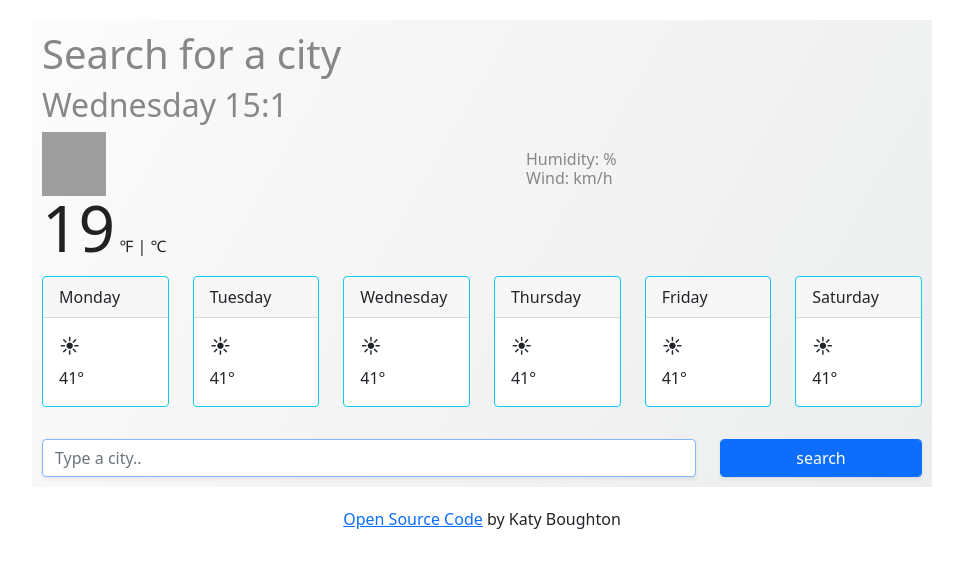
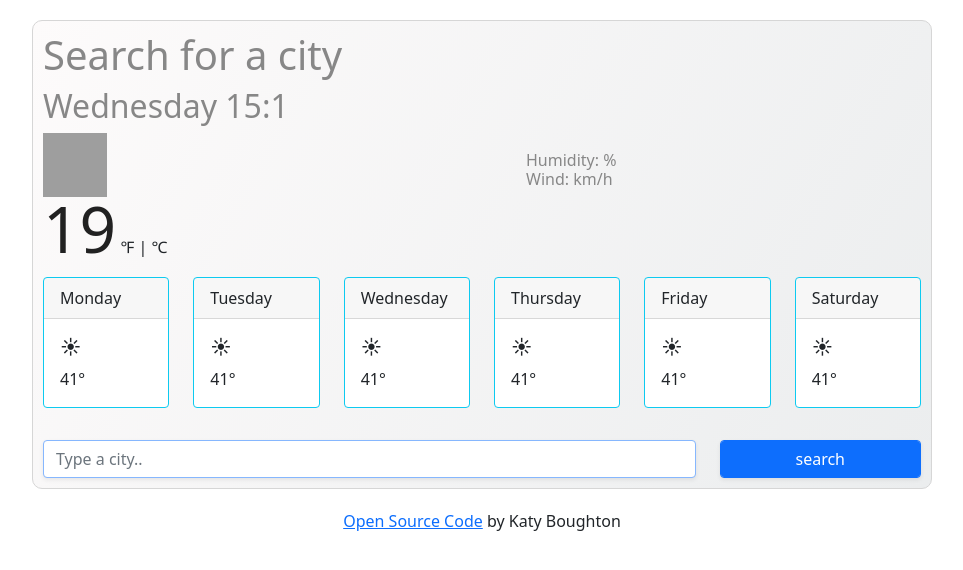
Before and after one commit to KatyKateB/Weather-Project, a plain HTML site: page index.html in a window 1280 px wide. Shown: the whole page, without its empty margins (158-1121 px from the left). Drawn offline with nearby package versions, Linux system fonts and the light colour scheme; grey boxes are pictures that could not be loaded.

Commit message:
updated border and added border-radius

```diff
--- a/src/styles.css
+++ b/src/styles.css
@@ -31,7 +31,8 @@ list-style: none;
 }
 
 .weather-app {
-    border-radius: 1px solid rgb(214, 214, 214);
+    border: 1px solid rgb(214, 214, 214);
+    border-radius: 10px;
     background-image: linear-gradient(120deg, #fdfbfb 0%, #ebedee 100%);
     margin: 20px auto;
     max-width: 900px;
```
